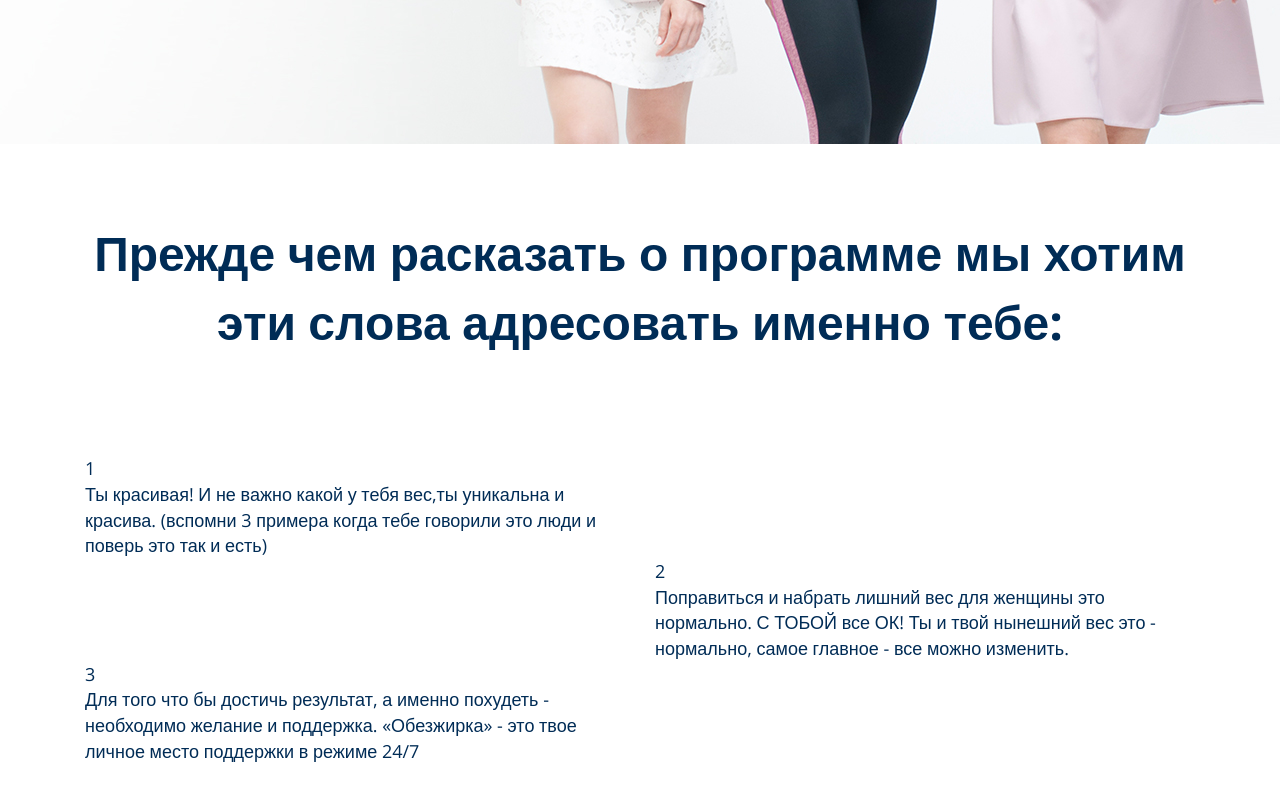
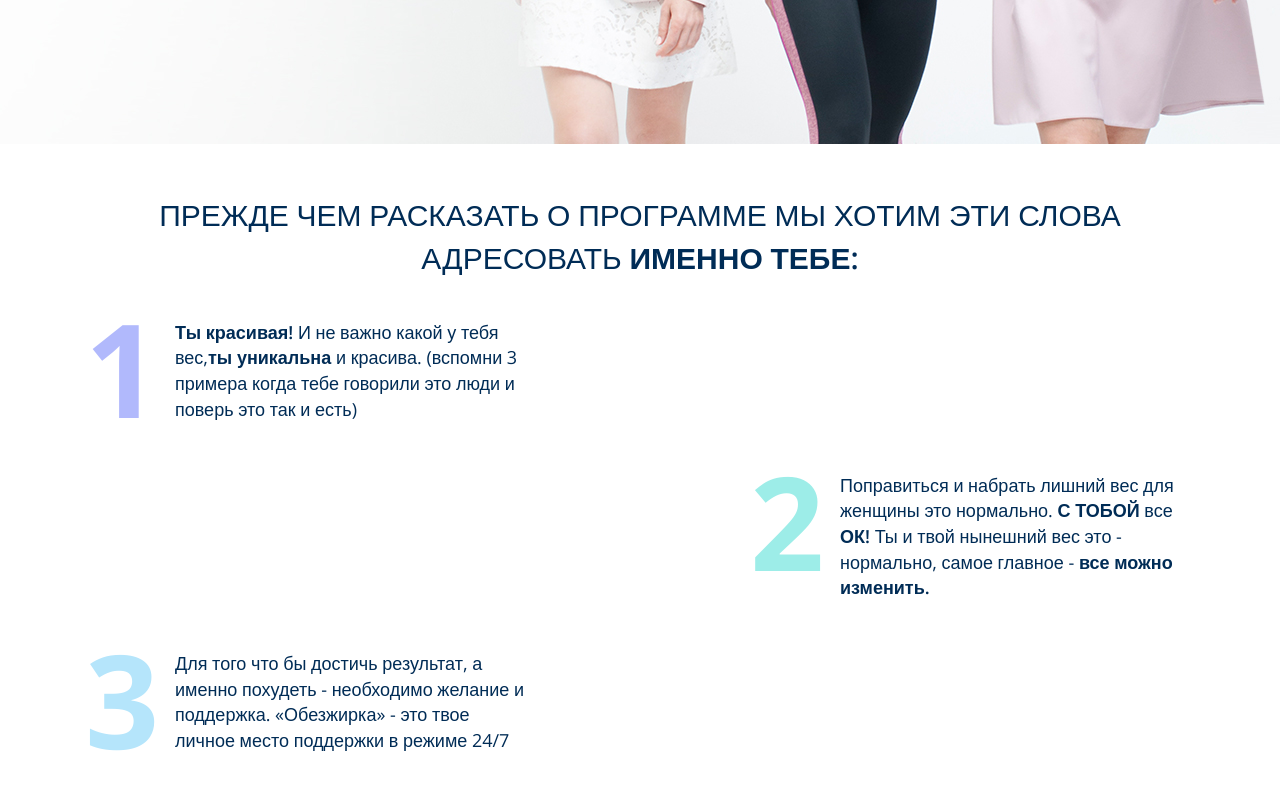
Before and after one commit to VsevolodKurochka/obezjirka_new, a plain HTML site: page index.html in a window 1280 px wide. Shown: the part 536-1336 px from the top of the page. Drawn offline with nearby package versions, Linux system fonts and the light colour scheme.

Commit message:
NEW UPDATE
ЕСЛИ ВЫКЛЮЧАТ СВЕТ

```diff
--- a/index.html
+++ b/index.html
@@ -14,7 +14,7 @@
 	<!-- Jquery, Bootstrap, WOW, Masked Input -->
 	<script src="js/min.scripts.js"></script>
 	<script src="js/scripts.js"></script>
-	<link href="https://fonts.googleapis.com/css?family=Open+Sans:400,700&amp;subset=latin,cyrillic" rel="stylesheet" type="text/css">
+	<link href="https://fonts.googleapis.com/css?family=Open+Sans:400,600,700&amp;subset=latin,cyrillic" rel="stylesheet" type="text/css">
 	<!-- <link href="https://fonts.googleapis.com/css?family=PT+Sans:400,700&amp;subset=latin,cyrillic" rel="stylesheet" type="text/css"> -->
 	<link href="https://fonts.googleapis.com/css?family=Open+Sans+Condensed:700" rel="stylesheet" type="text/css">
 	<!--<script src="js/modal.min.js"></script>-->
@@ -51,9 +51,9 @@
 			<div class="row">
 				<div class="col-xs-12 col-lg-7 text-center header-text">
 					<h1 class="h1">
-						Эффективная <span class="bold">онлайн-программа</span><br>
-						Безопасного <span class="bold">похудения</span> утроенной силы<br>
-						<span class="ttu bold special">“ОБЕЗЖИРКА”</span>
+						Эффективная <span class="medium">онлайн-программа</span><br>
+						Безопасного <span class="medium">похудения</span> утроенной силы<br>
+						<span class="ttu medium special">“ОБЕЗЖИРКА”</span>
 					</h1>
 					<button class="btn btn-effect btn-orange" type="button" data-toggle="modal" data-target="#modal_form">Принять участие</button>
 				</div>
@@ -67,31 +67,31 @@
 		<section>
 			<div class="row">
 				<div class="container">
-					<h3 class="h3">Прежде чем расказать о программе мы хотим эти слова адресовать именно тебе:</h3>
-					<div class="row">
-						<div class="col-xs-12 col-md-6">
+					<h3 class="h3">Прежде чем расказать о программе мы хотим эти слова адресовать <span class="medium">именно тебе:</span></h3>
+					<div class="row step-w">
+						<div class="col-xs-12 col-md-6 col-lg-5">
 							<div class="step-b step-b-1">
-								<span class="step-b-num">1</span>
-								<p class="step-b-text">Ты красивая! И не важно какой у тебя вес,ты уникальна и красива. (вспомни 3 примера когда тебе говорили это люди и поверь это так и есть)</p>
+								<span class="step-b-num step-b-num-purple">1</span>
+								<p class="step-b-text"><span class="medium">Ты красивая!</span> И не важно какой у тебя вес,<span class="medium">ты уникальна</span> и красива. (вспомни 3 примера когда тебе говорили это люди и поверь это так и есть)</p>
 							</div><!-- /.step -->
 						</div><!-- /.col -->
-					</div><!-- /.row -->
-					<div class="row">
-						<div class="col-xs-12 col-md-6 pull-md-right">
+					</div><!-- /.row step-w -->
+					<div class="row step-w">
+						<div class="col-xs-12 col-md-6 col-lg-5 pull-md-right">
 							<div class="step-b step-b-2">
-								<span class="step-b-num">2</span>
-								<p class="step-b-text">Поправиться и набрать лишний вес для женщины это нормально. С ТОБОЙ все ОК! Ты и твой нынешний вес это -  нормально, самое главное - все можно изменить.</p>
+								<span class="step-b-num step-b-num-ocean">2</span>
+								<p class="step-b-text">Поправиться и набрать лишний вес для женщины это нормально. <span class="medium">С ТОБОЙ</span> все <span class="medium">ОК!</span> Ты и твой нынешний вес это -  нормально, самое главное - <span class="medium">все можно изменить.</span></p>
 							</div><!-- /.step -->
 						</div><!-- /.col -->
-					</div><!-- /.row -->
-					<div class="row">
-						<div class="col-xs-12 col-md-6">
+					</div><!-- /.row step-w -->
+					<div class="row step-w">
+						<div class="col-xs-12 col-md-6 col-lg-5">
 							<div class="step-b step-b-3">
-								<span class="step-b-num">3</span>
+								<span class="step-b-num step-b-num-blue">3</span>
 								<p class="step-b-text">Для того что бы достичь результат, а именно похудеть - необходимо желание и поддержка. «Обезжирка» - это твое личное место поддержки в режиме 24/7</p>
 							</div><!-- /.step -->
 						</div><!-- /.col -->
-					</div><!-- /.row -->
+					</div><!-- /.row step-w -->
 				</div><!-- /.container -->
 			</div><!-- /.step -->
 		</section>
--- a/sass/_fonts.scss
+++ b/sass/_fonts.scss
@@ -14,6 +14,9 @@ Start: Connect fonts
 .light{
   	font-weight: 100;
 }
+.medium{
+	font-weight: 600;
+}
 .condenced-bold,
 .bold{
 	font-weight: 700;
--- a/sass/_text.scss
+++ b/sass/_text.scss
@@ -2,13 +2,15 @@
   text-transform: uppercase;
 }
 .h{
-  &2{
+  &1,&3{
+    @extend .light;
+  }
+  &2,&3{
     @extend .ttu;
   }
   &1{
     line-height: 1.1;
     margin: 25px 0;
-    @extend .light;
     .special{
       display: block;
       margin-top: 25px;
@@ -37,7 +39,7 @@
     @include size(text_big);
   }
   .h3{
-    margin-bottom: 100px;
+    margin-bottom: 40px;
   }
   .subtitle{
     @include size(text_big);
@@ -46,10 +48,7 @@
 }
 @include resp-min(md){
   .h3{
-    @include size(normal_title);
-    &.small-title{
-      @include size(small_title);
-    }
+    @include size(small_title);
   }
   .column-title{
     @include size(small_title);
@@ -57,7 +56,7 @@
 }
 @include resp-max(md){
   .h3{
-    @include size(default_title);
+    @include size(text_title);
   }
   .column-title{
     text-align: center;
@@ -74,7 +73,7 @@
     margin: 15px 0;
   }
   .h3{
-    @include size(normal_title);
+    @include size(text_big);
     margin-bottom: 50px;
   }
   .subtitle{
@@ -84,13 +83,7 @@
   }
 }
 @include resp-max(xs){
-  .h1{
+  .h1,.h3{
     @include size(text_default);
   }
-  .h2{
-
-  }
-  .h3{
-    @include size(text_title);
-  }
 }
--- a/sass/blocks/_diff-blocks.scss
+++ b/sass/blocks/_diff-blocks.scss
@@ -52,56 +52,6 @@ Start: BUTTON
 /* =====================
 End:  BUTTON
 ======================== */
-
-/* =====================
-Start: TOGGLER
-======================== */
-.toggle{
-  &-subtitle-no-margin{
-    .subtitle{
-      margin-bottom: 0;
-    }
-  }
-  &-inner{
-    @extend .cf;
-    @include resp-min(sm){
-      &-big-margin{
-       margin-bottom: 150px;
-        &:last-child{
-          margin-bottom: 75px;
-        }
-      }
-      &-small-margin{
-        margin-bottom: 50px;
-        &:last-child{
-          margin-bottom: 0;
-        }
-      }
-    }
-    &-img{
-      @extend .block-center;
-    }
-  }
-  @include resp-min(sm){
-    //ODD - нечетное
-    .toggle-inner-right:nth-child(odd) .toggle-inner-img,
-    .toggle-inner-right:nth-child(even) .toggle-inner-text,
-    .toggle-inner-left:nth-child(odd) .toggle-inner-text,
-    .toggle-inner-left:nth-child(even).toggle-inner-img {
-        float: right;
-    }
-    .toggle-inner-right:nth-child(even){
-      .toggle-inner-text{
-        .subtitle,p{
-          text-align: right;
-        }
-      }
-    }
-  }
-}
-/* =====================
-End:  TOGGLER
-======================== */
 .list{
   li{
     position: relative;
@@ -124,22 +74,49 @@ End:  TOGGLER
       }
     }
   }
-  &-cancel{
-    li{
-      @include resp-min(sm){
-        padding-left: 50px;
+}
+.step{
+  &-w{
+    margin-bottom: 15px;
+    &:last-child{
+      margin-bottom: 0;
+    }
+  }
+  &-b{
+    position: relative;
+    &-num{
+      font-size: 85px;
+      @include resp-min(md){
+        font-size: 130px;
       }
-      @include resp-max(sm){
-        padding-top: 40px;
-        &:after{
-          margin-left: -18.5px;
-        }
+      @extend .bold;
+      &-purple{
+        color: #b1b9fc;
       }
-      &:after{
-        width: 37px;
-        height: 37px;
-        @include bg("../img/cancel.png", 0 0, no-repeat, cover);
+      &-ocean{
+        color: #9dede8;
+      }
+      &-blue{
+        color: #b5e5fb;
       }
     }
   }
+  @include resp-min(xs){
+    &-w{
+      margin-bottom: 50px;
+    }
+    &-b{
+      padding-left: 90px;
+      &-num{
+        position: absolute;
+        left: 0;
+        top: -45px;
+      }
+    }
+  }
+  @include resp-max(xs){
+    &-b{
+      text-align: center;
+    }
+  }
 }
--- a/sass/blocks/_header.scss
+++ b/sass/blocks/_header.scss
@@ -66,11 +66,8 @@ Start: HEADER
 					display: inline-block;
 				}
 				@include resp-min(lg){
-					padding-left: 50px;
-					padding-right: 50px;
-					&:first-child{
-	       				padding-left: 0;
-	       			}
+					width: 25%;
+					margin-left: -0.5em;
 					a{
 						@include size(text_title);
 					}
--- a/sass/grid_system/_grid-system.scss
+++ b/sass/grid_system/_grid-system.scss
@@ -95,14 +95,8 @@ End:  HIDDEN AND VISIBLE UTILITIES
   }
 }
 .padding-block{
-  @include resp-min(sm){
-    padding-top: 75px;
-    padding-bottom: 75px;
-  }
-  @include resp-max(sm){
-    padding-top: 50px;
-    padding-bottom: 50px;
-  }
+  padding-top: 50px;
+  padding-bottom: 50px;
 }
 section{
   @extend .cf;
```
Also changed, not shown: css/style.css.
